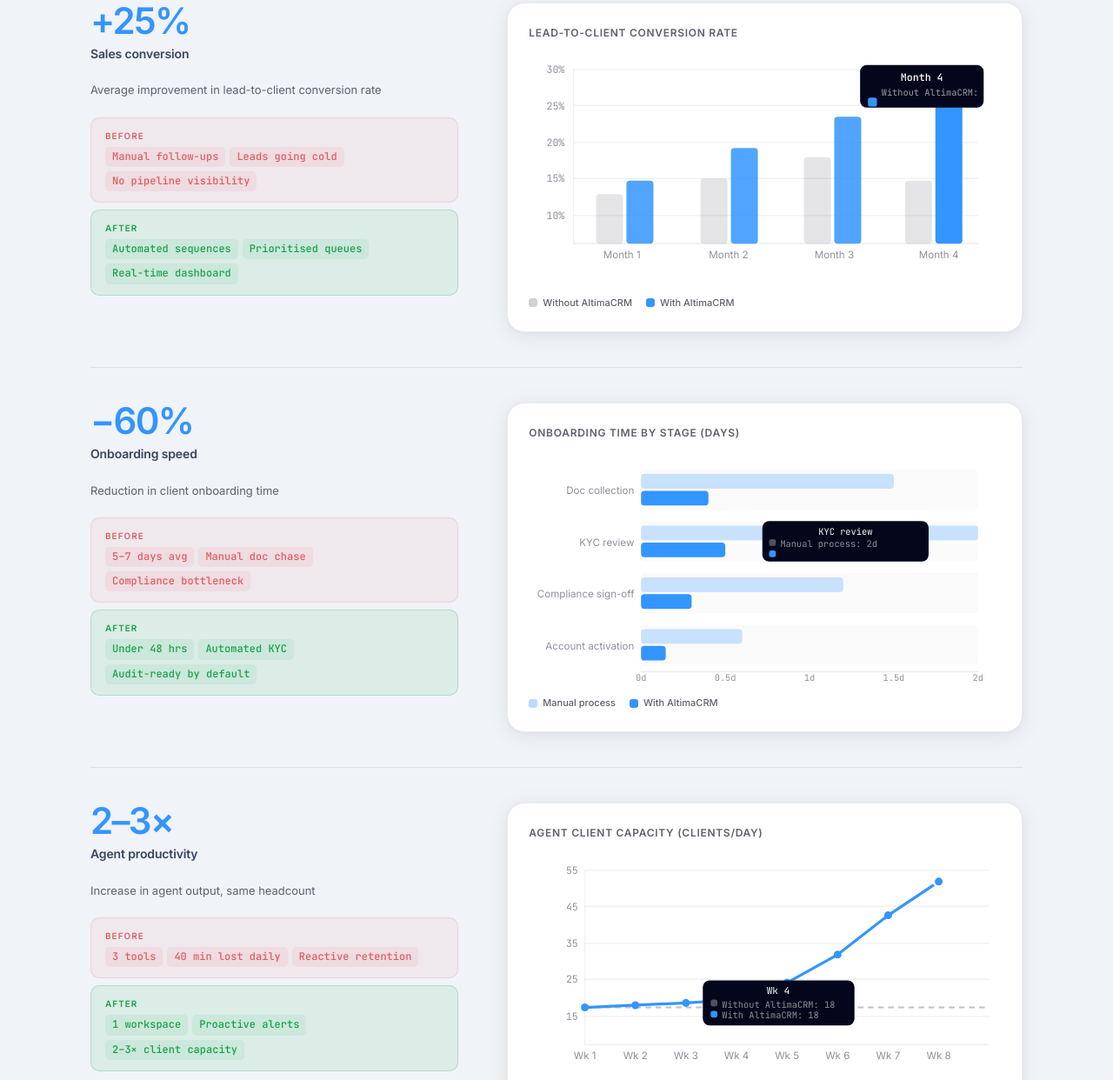
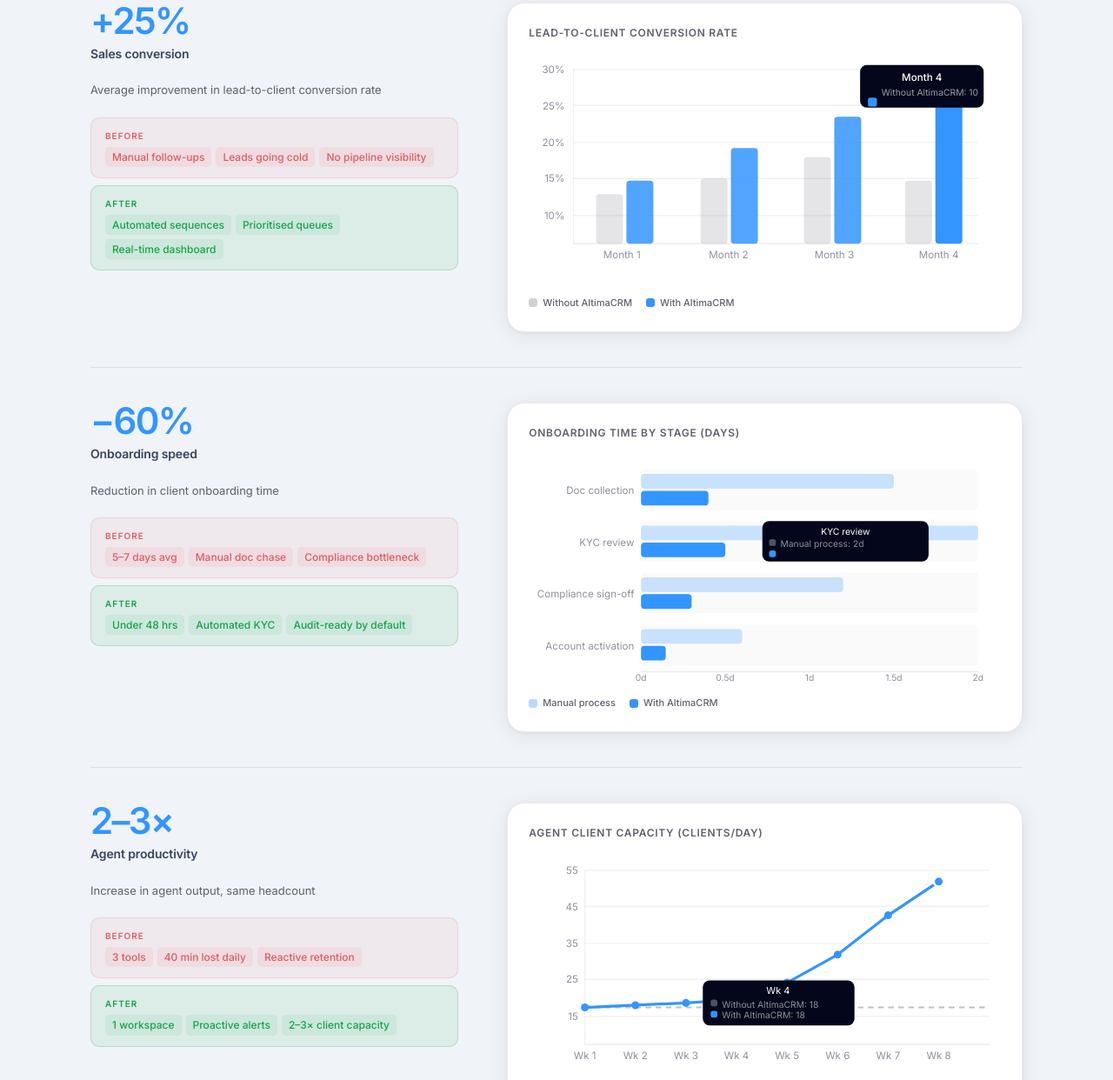
Before and after one commit to itsdurgeshray/qualitas, a plain HTML site: page index.html in a window 1280 px wide. Shown: the part 1558-2800 px from the top of the page at 87% size. Drawn offline with Linux system fonts and the light colour scheme.

Commit message:
Update index.html

```diff
--- a/index.html
+++ b/index.html
@@ -3,13 +3,13 @@
 <head>
   <meta charset="UTF-8" />
   <meta name="viewport" content="width=device-width, initial-scale=1.0" />
-  <title>Most Trusted Forex CRM in UAE | Reduce Churn by 70% — AltimaCRM</title>
+  <title>Most Trusted Forex CRM in UAE | Reduce Churn by 70% - AltimaCRM</title>
   <meta name="description" content="The best forex CRM software for brokers. Connect your sales team, retention, compliance, and finance on one platform. Book a demo today." />
   <!-- SEO keywords woven into meta -->
   <meta name="keywords" content="forex crm, best forex crm software for brokers, forex crm provider, forex crm solution, tools for forex broker, forex crm with mt5, forex crm mt4 mt5 ctrader, forex crm whitelabel, operations tool for brokers" />
   <link rel="preconnect" href="https://fonts.googleapis.com" />
   <link rel="preconnect" href="https://fonts.gstatic.com" crossorigin />
-  <link href="https://fonts.googleapis.com/css2?family=Inter:wght@300;400;500;600&family=JetBrains+Mono:wght@400;500&display=swap" rel="stylesheet" />
+  <link href="https://fonts.googleapis.com/css2?family=Inter:wght@300;400;500;600&display=swap" rel="stylesheet" />
   <style>
     *, *::before, *::after { box-sizing: border-box; margin: 0; padding: 0; }
 
@@ -378,7 +378,7 @@
     .ba-item {
       font-size: 12px; font-weight: 500; color: var(--text-dim);
       background: rgba(255,255,255,.7); border-radius: 5px;
-      padding: 2px 8px; font-family: 'JetBrains Mono', monospace;
+      padding: 2px 8px;
     }
     .ba-row.before .ba-item { color: rgba(220,38,38,.7); background: rgba(220,38,38,.06); }
     .ba-row.after  .ba-item { color: var(--green); background: rgba(22,163,74,.08); }
@@ -465,17 +465,10 @@
     }
     .feat-kw {
       display: inline-block; margin-top: 10px;
-      font-size: 10px; font-family: 'JetBrains Mono', monospace;
+      font-size: 10px;
       color: var(--blue); background: var(--blue-dim);
       border: 1px solid var(--border-blue); border-radius: 4px;
       padding: 2px 7px; position: relative; z-index: 1;
-    }
-    /* 7th card spans 2 cols to fill grid evenly */
-    .feat-card.wide {
-      grid-column: span 2;
-    }
-    .wide-inner {
-      display: flex; align-items: flex-start; gap: 20px;
     }
 
     /* ─────────────────────────────────────────────────────
@@ -605,7 +598,6 @@
       .hero-layout    { grid-template-columns: 1fr; }
       .hero-body      { max-width: 100%; }
       .features-grid  { grid-template-columns: repeat(2,1fr); }
-      .feat-card.wide { grid-column: span 2; }
     }
     @media (max-width: 768px) {
       .roles-grid, .testi-grid, .outcome-block { grid-template-columns: 1fr; }
@@ -614,7 +606,6 @@
     }
     @media (max-width: 560px) {
       .features-grid  { grid-template-columns: 1fr; }
-      .feat-card.wide { grid-column: span 1; }
       .finput-row     { grid-template-columns: 1fr; }
       .ts-row         { flex-direction: column; align-items: flex-start; gap: 0; }
       .ts-item        { border-right: none; border-bottom: 1px solid var(--border); width: 100%; }
@@ -680,7 +671,7 @@
         <div class="hero-form-card">
           <div class="hfc-head">
             <div class="hfc-title">Book a Demo</div>
-            <div class="hfc-sub">See AltimaCRM in Action — 30 min, tailored to your brokerage.</div>
+            <div class="hfc-sub">See AltimaCRM in Action. 30 min, tailored to your brokerage.</div>
           </div>
           <div class="hfc-body">
             <form onsubmit="return false;">
@@ -843,11 +834,11 @@
           <line x1="40" y1="140" x2="400" y2="140" stroke="rgba(4,7,27,.06)" stroke-width="1"/>
           <line x1="40" y1="165" x2="400" y2="165" stroke="rgba(4,7,27,.08)" stroke-width="1"/>
           <!-- Y labels -->
-          <text x="32" y="13"  text-anchor="end" font-size="9" fill="#9090a0" font-family="JetBrains Mono,monospace">30%</text>
-          <text x="32" y="46"  text-anchor="end" font-size="9" fill="#9090a0" font-family="JetBrains Mono,monospace">25%</text>
-          <text x="32" y="78"  text-anchor="end" font-size="9" fill="#9090a0" font-family="JetBrains Mono,monospace">20%</text>
-          <text x="32" y="110" text-anchor="end" font-size="9" fill="#9090a0" font-family="JetBrains Mono,monospace">15%</text>
-          <text x="32" y="143" text-anchor="end" font-size="9" fill="#9090a0" font-family="JetBrains Mono,monospace">10%</text>
+          <text x="32" y="13"  text-anchor="end" font-size="9" fill="#9090a0" font-family="Inter,sans-serif">30%</text>
+          <text x="32" y="46"  text-anchor="end" font-size="9" fill="#9090a0" font-family="Inter,sans-serif">25%</text>
+          <text x="32" y="78"  text-anchor="end" font-size="9" fill="#9090a0" font-family="Inter,sans-serif">20%</text>
+          <text x="32" y="110" text-anchor="end" font-size="9" fill="#9090a0" font-family="Inter,sans-serif">15%</text>
+          <text x="32" y="143" text-anchor="end" font-size="9" fill="#9090a0" font-family="Inter,sans-serif">10%</text>
           <!-- Month 1 -->
           <rect x="60"  y="121" width="24" height="44" fill="rgba(4,7,27,.1)" rx="3"/>
           <rect x="87"  y="109" width="24" height="56" fill="#3395FF" rx="3" opacity=".85"/>
@@ -862,9 +853,9 @@
           <rect x="362" y="23"  width="24" height="142" fill="#3395FF" rx="3"/>
           <!-- Month 4 tooltip -->
           <rect x="295" y="6" width="110" height="38" rx="6" fill="#04071B"/>
-          <text x="350" y="20" text-anchor="middle" font-size="9" fill="white" font-family="JetBrains Mono,monospace" font-weight="500">Month 4</text>
+          <text x="350" y="20" text-anchor="middle" font-size="9" fill="white" font-family="Inter,sans-serif" font-weight="500">Month 4</text>
           <rect x="302" y="25" width="8" height="8" rx="2" fill="rgba(4,7,27,.4)"/>
-          <text x="314" y="33" font-size="8" fill="rgba(255,255,255,.6)" font-family="JetBrains Mono,monospace">Without AltimaCRM: 10</text>
+          <text x="314" y="33" font-size="8" fill="rgba(255,255,255,.6)" font-family="Inter,sans-serif">Without AltimaCRM: 10</text>
           <rect x="302" y="35" width="8" height="8" rx="2" fill="#3395FF"/>
           <!-- X labels -->
           <text x="83"  y="178" text-anchor="middle" font-size="9" fill="#9090a0" font-family="Inter,sans-serif">Month 1</text>
@@ -928,9 +919,9 @@
           <rect x="100" y="75"  width="75"  height="13" rx="3" fill="#3395FF"/>
           <!-- KYC tooltip -->
           <rect x="208" y="56" width="148" height="36" rx="6" fill="#04071B"/>
-          <text x="282" y="68" text-anchor="middle" font-size="8" fill="white" font-family="JetBrains Mono,monospace">KYC review</text>
+          <text x="282" y="68" text-anchor="middle" font-size="8" fill="white" font-family="Inter,sans-serif">KYC review</text>
           <rect x="214" y="72" width="6" height="6" rx="2" fill="rgba(255,255,255,.3)"/>
-          <text x="224" y="79" font-size="8" fill="rgba(255,255,255,.55)" font-family="JetBrains Mono,monospace">Manual process: 2d</text>
+          <text x="224" y="79" font-size="8" fill="rgba(255,255,255,.55)" font-family="Inter,sans-serif">Manual process: 2d</text>
           <rect x="214" y="82" width="6" height="6" rx="2" fill="#3395FF"/>
           <!-- Compliance sign-off: manual 1.2d, altima 0.3d -->
           <rect x="100" y="106" width="180" height="13" rx="3" fill="rgba(51,149,255,.25)"/>
@@ -940,11 +931,11 @@
           <rect x="100" y="167" width="22"  height="13" rx="3" fill="#3395FF"/>
           <!-- X axis labels -->
           <line x1="100" y1="190" x2="400" y2="190" stroke="rgba(4,7,27,.08)" stroke-width="1"/>
-          <text x="100" y="198" text-anchor="middle" font-size="8" fill="#9090a0" font-family="JetBrains Mono,monospace">0d</text>
-          <text x="175" y="198" text-anchor="middle" font-size="8" fill="#9090a0" font-family="JetBrains Mono,monospace">0.5d</text>
-          <text x="250" y="198" text-anchor="middle" font-size="8" fill="#9090a0" font-family="JetBrains Mono,monospace">1d</text>
-          <text x="325" y="198" text-anchor="middle" font-size="8" fill="#9090a0" font-family="JetBrains Mono,monospace">1.5d</text>
-          <text x="400" y="198" text-anchor="middle" font-size="8" fill="#9090a0" font-family="JetBrains Mono,monospace">2d</text>
+          <text x="100" y="198" text-anchor="middle" font-size="8" fill="#9090a0" font-family="Inter,sans-serif">0d</text>
+          <text x="175" y="198" text-anchor="middle" font-size="8" fill="#9090a0" font-family="Inter,sans-serif">0.5d</text>
+          <text x="250" y="198" text-anchor="middle" font-size="8" fill="#9090a0" font-family="Inter,sans-serif">1d</text>
+          <text x="325" y="198" text-anchor="middle" font-size="8" fill="#9090a0" font-family="Inter,sans-serif">1.5d</text>
+          <text x="400" y="198" text-anchor="middle" font-size="8" fill="#9090a0" font-family="Inter,sans-serif">2d</text>
         </svg>
         <div class="chart-legend">
           <div class="cl-item"><div class="cl-dot" style="background:rgba(51,149,255,.35)"></div>Manual process</div>
@@ -992,11 +983,11 @@
           <line x1="50" y1="140" x2="410" y2="140" stroke="rgba(4,7,27,.06)" stroke-width="1"/>
           <line x1="50" y1="165" x2="410" y2="165" stroke="rgba(4,7,27,.08)" stroke-width="1"/>
           <!-- Y labels -->
-          <text x="44" y="13"  text-anchor="end" font-size="9" fill="#9090a0" font-family="JetBrains Mono,monospace">55</text>
-          <text x="44" y="46"  text-anchor="end" font-size="9" fill="#9090a0" font-family="JetBrains Mono,monospace">45</text>
-          <text x="44" y="78"  text-anchor="end" font-size="9" fill="#9090a0" font-family="JetBrains Mono,monospace">35</text>
-          <text x="44" y="110" text-anchor="end" font-size="9" fill="#9090a0" font-family="JetBrains Mono,monospace">25</text>
-          <text x="44" y="143" text-anchor="end" font-size="9" fill="#9090a0" font-family="JetBrains Mono,monospace">15</text>
+          <text x="44" y="13"  text-anchor="end" font-size="9" fill="#9090a0" font-family="Inter,sans-serif">55</text>
+          <text x="44" y="46"  text-anchor="end" font-size="9" fill="#9090a0" font-family="Inter,sans-serif">45</text>
+          <text x="44" y="78"  text-anchor="end" font-size="9" fill="#9090a0" font-family="Inter,sans-serif">35</text>
+          <text x="44" y="110" text-anchor="end" font-size="9" fill="#9090a0" font-family="Inter,sans-serif">25</text>
+          <text x="44" y="143" text-anchor="end" font-size="9" fill="#9090a0" font-family="Inter,sans-serif">15</text>
           <!-- Without AltimaCRM — flat dashed line at ~18/day (y≈132) -->
           <line x1="50" y1="132" x2="410" y2="132" stroke="rgba(4,7,27,.25)" stroke-width="1.5" stroke-dasharray="5,4"/>
           <!-- With AltimaCRM — rising line from 18 to 50 -->
@@ -1014,11 +1005,11 @@
           <circle cx="365" cy="20"  r="4.5" fill="#3395FF" stroke="white" stroke-width="2"/>
           <!-- Wk4 tooltip -->
           <rect x="155" y="108" width="135" height="40" rx="6" fill="#04071B"/>
-          <text x="222" y="120" text-anchor="middle" font-size="8.5" fill="white" font-family="JetBrains Mono,monospace">Wk 4</text>
+          <text x="222" y="120" text-anchor="middle" font-size="8.5" fill="white" font-family="Inter,sans-serif">Wk 4</text>
           <rect x="162" y="125" width="6" height="6" rx="2" fill="rgba(255,255,255,.3)"/>
-          <text x="172" y="132" font-size="8" fill="rgba(255,255,255,.55)" font-family="JetBrains Mono,monospace">Without AltimaCRM: 18</text>
+          <text x="172" y="132" font-size="8" fill="rgba(255,255,255,.55)" font-family="Inter,sans-serif">Without AltimaCRM: 18</text>
           <rect x="162" y="135" width="6" height="6" rx="2" fill="#3395FF"/>
-          <text x="172" y="142" font-size="8" fill="rgba(255,255,255,.55)" font-family="JetBrains Mono,monospace">With AltimaCRM: 18</text>
+          <text x="172" y="142" font-size="8" fill="rgba(255,255,255,.55)" font-family="Inter,sans-serif">With AltimaCRM: 18</text>
           <!-- X labels -->
           <text x="50"  y="178" text-anchor="middle" font-size="9" fill="#9090a0" font-family="Inter,sans-serif">Wk 1</text>
           <text x="95"  y="178" text-anchor="middle" font-size="9" fill="#9090a0" font-family="Inter,sans-serif">Wk 2</text>
@@ -1120,17 +1111,13 @@
         <span class="feat-kw">forex crm with payment gateway · forex back office software</span>
       </div>
 
-      <div class="feat-card wide">
-        <div class="wide-inner">
-          <div class="feat-icon" style="flex-shrink:0;">
-            <svg viewBox="0 0 24 24" fill="none" stroke="currentColor" stroke-width="2" stroke-linecap="round" stroke-linejoin="round"><path d="M20.84 4.61a5.5 5.5 0 0 0-7.78 0L12 5.67l-1.06-1.06a5.5 5.5 0 0 0-7.78 7.78l1.06 1.06L12 21.23l7.78-7.78 1.06-1.06a5.5 5.5 0 0 0 0-7.78z"/></svg>
-          </div>
-          <div>
-            <h3>White Label Available</h3>
-            <p>Deploy AltimaCRM under your own brand. Full white-label forex CRM with your domain, your colours, your client experience.</p>
-            <span class="feat-kw">white label forex crm · forex crm open source alternative</span>
-          </div>
+      <div class="feat-card">
+        <div class="feat-icon">
+          <svg viewBox="0 0 24 24" fill="none" stroke="currentColor" stroke-width="2" stroke-linecap="round" stroke-linejoin="round"><path d="M20.84 4.61a5.5 5.5 0 0 0-7.78 0L12 5.67l-1.06-1.06a5.5 5.5 0 0 0-7.78 7.78l1.06 1.06L12 21.23l7.78-7.78 1.06-1.06a5.5 5.5 0 0 0 0-7.78z"/></svg>
         </div>
+        <h3>White Label Available</h3>
+        <p>Deploy AltimaCRM under your own brand. Full white-label forex CRM with your domain, your colours, your client experience.</p>
+        <span class="feat-kw">white label forex crm · forex crm open source alternative</span>
       </div>
 
     </div>
@@ -1156,7 +1143,7 @@
         <div class="testi-quote-mark">
           <svg viewBox="0 0 24 24" fill="currentColor"><path d="M14.017 21v-7.391c0-5.704 3.731-9.57 8.983-10.609l.995 2.151c-2.432.917-3.995 3.638-3.995 5.849h4v10h-9.983zm-14.017 0v-7.391c0-5.704 3.748-9.57 9-10.609l.996 2.151c-2.433.917-3.996 3.638-3.996 5.849h3.983v10h-9.983z"/></svg>
         </div>
-        <p class="testi-text">"We evaluated four CRM providers. AltimaCRM was the only one that understood how a brokerage actually operates — not just how to manage contacts."</p>
+        <p class="testi-text">"We evaluated four CRM providers. AltimaCRM was the only one that understood how a brokerage actually operates, not just how to manage contacts."</p>
         <div class="testi-author">
           <div class="testi-avatar">
             <svg viewBox="0 0 24 24" fill="none" stroke="currentColor" stroke-width="2" stroke-linecap="round" stroke-linejoin="round"><path d="M20 21v-2a4 4 0 0 0-4-4H8a4 4 0 0 0-4 4v2"/><circle cx="12" cy="7" r="4"/></svg>
```
